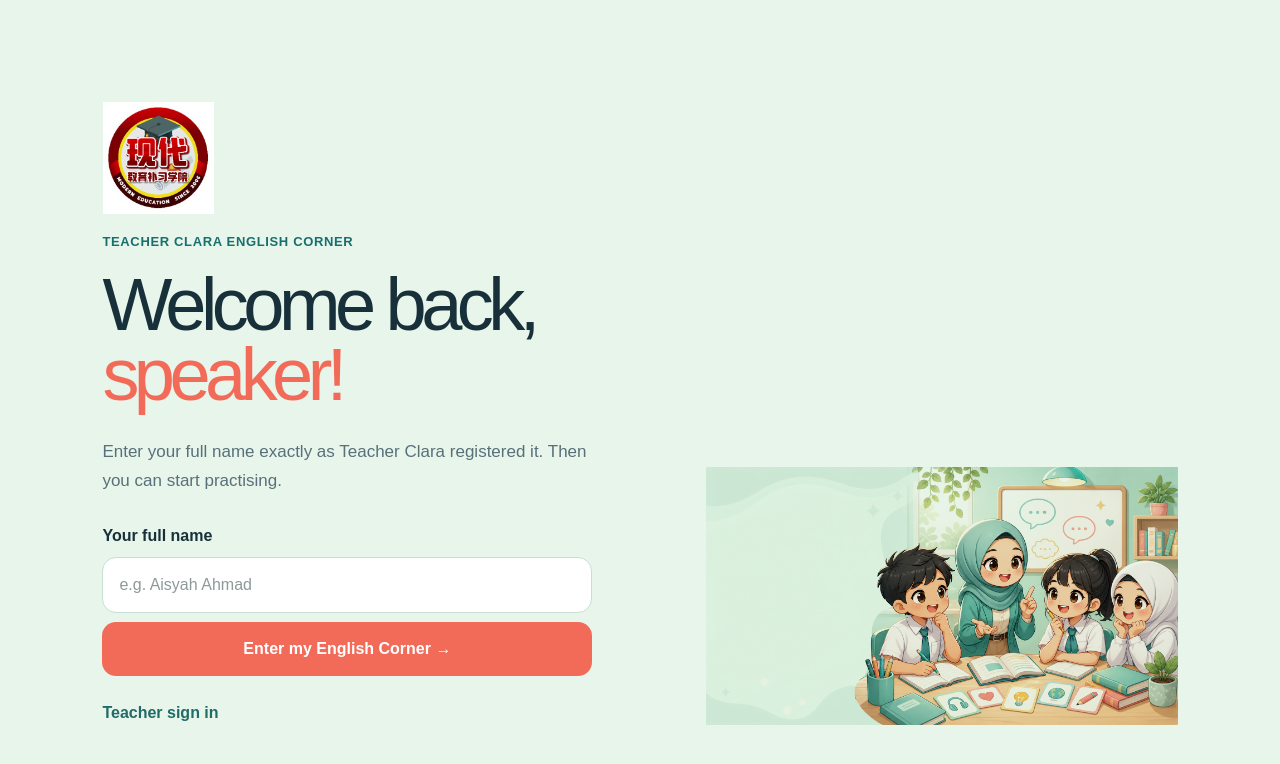
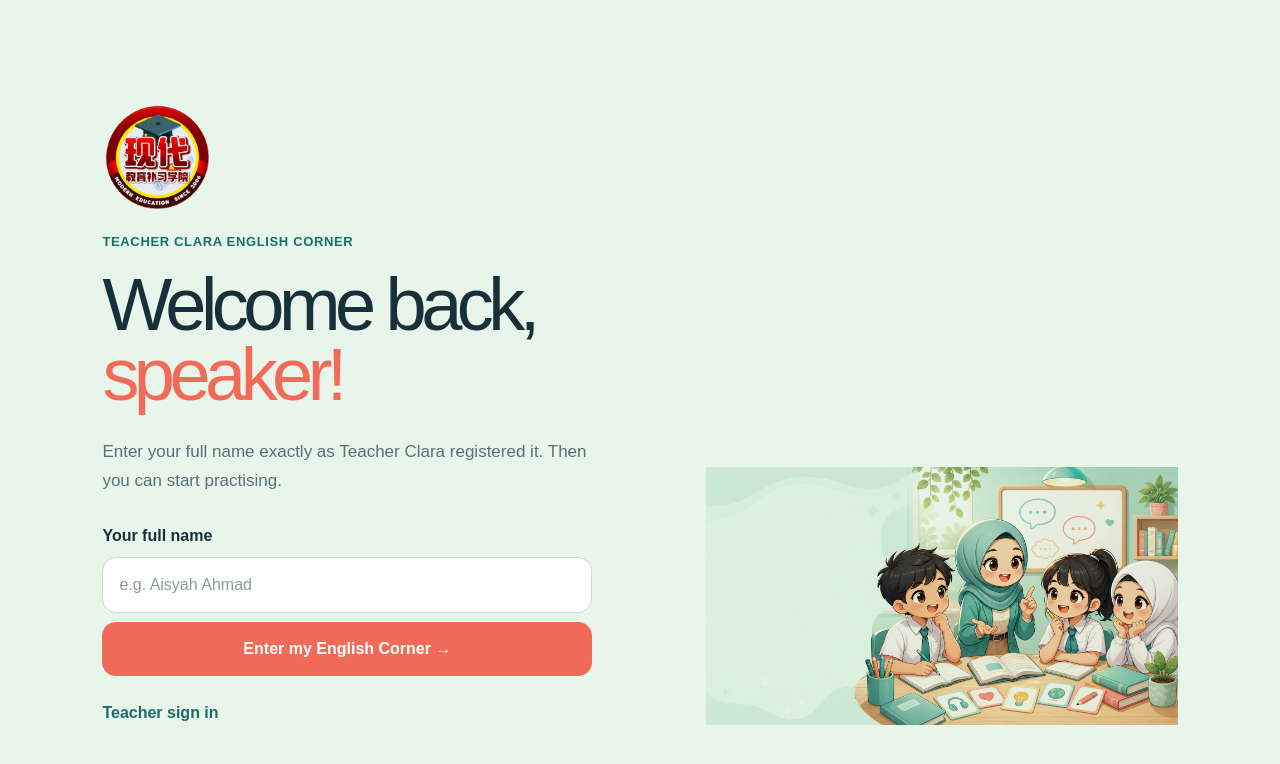
Before and after one commit to modernenglish90/clara-english-corner, a Next.js app: page /login in a window 1280 px wide. Shown: the top 764 px of the page. Built offline with nearby package versions, Linux system fonts and the light colour scheme.

Commit message:
Use transparent Modern Education Centre logo

```diff
--- a/app/login/page.tsx
+++ b/app/login/page.tsx
@@ -18,5 +18,5 @@ export default function StudentLogin() {
     setLoading(false);
   }
 
-  return <main className="access-page"><section className="access-card"><img className="modern-logo" src="/modern-education-centre-logo.jpeg" alt="现代教育补习学院 MODERN EDUCATION CENTRE" /><p className="access-eyebrow">TEACHER CLARA ENGLISH CORNER</p><h1>Welcome back,<br /><em>speaker!</em></h1><p>Enter your full name exactly as Teacher Clara registered it. Then you can start practising.</p><form onSubmit={submit}><label htmlFor="student-name">Your full name</label><input id="student-name" value={name} onChange={(event) => setName(event.target.value)} placeholder="e.g. Aisyah Ahmad" autoComplete="name" required />{message && <p className="access-error" role="alert">{message}</p>}<button type="submit" disabled={loading}>{loading ? "Checking…" : "Enter my English Corner →"}</button></form><a href="/admin/login">Teacher sign in</a></section><div className="access-art" aria-hidden="true"><img src="/daily-english/assets/clara-chibi-classroom.png" alt="" /></div></main>;
+  return <main className="access-page"><section className="access-card"><img className="modern-logo" src="/modern-education-centre-logo-transparent.png" alt="现代教育补习学院 MODERN EDUCATION CENTRE" /><p className="access-eyebrow">TEACHER CLARA ENGLISH CORNER</p><h1>Welcome back,<br /><em>speaker!</em></h1><p>Enter your full name exactly as Teacher Clara registered it. Then you can start practising.</p><form onSubmit={submit}><label htmlFor="student-name">Your full name</label><input id="student-name" value={name} onChange={(event) => setName(event.target.value)} placeholder="e.g. Aisyah Ahmad" autoComplete="name" required />{message && <p className="access-error" role="alert">{message}</p>}<button type="submit" disabled={loading}>{loading ? "Checking…" : "Enter my English Corner →"}</button></form><a href="/admin/login">Teacher sign in</a></section><div className="access-art" aria-hidden="true"><img src="/daily-english/assets/clara-chibi-classroom.png" alt="" /></div></main>;
 }
```
Also changed, not shown: public/modern-education-centre-logo-transparent.png (added).
